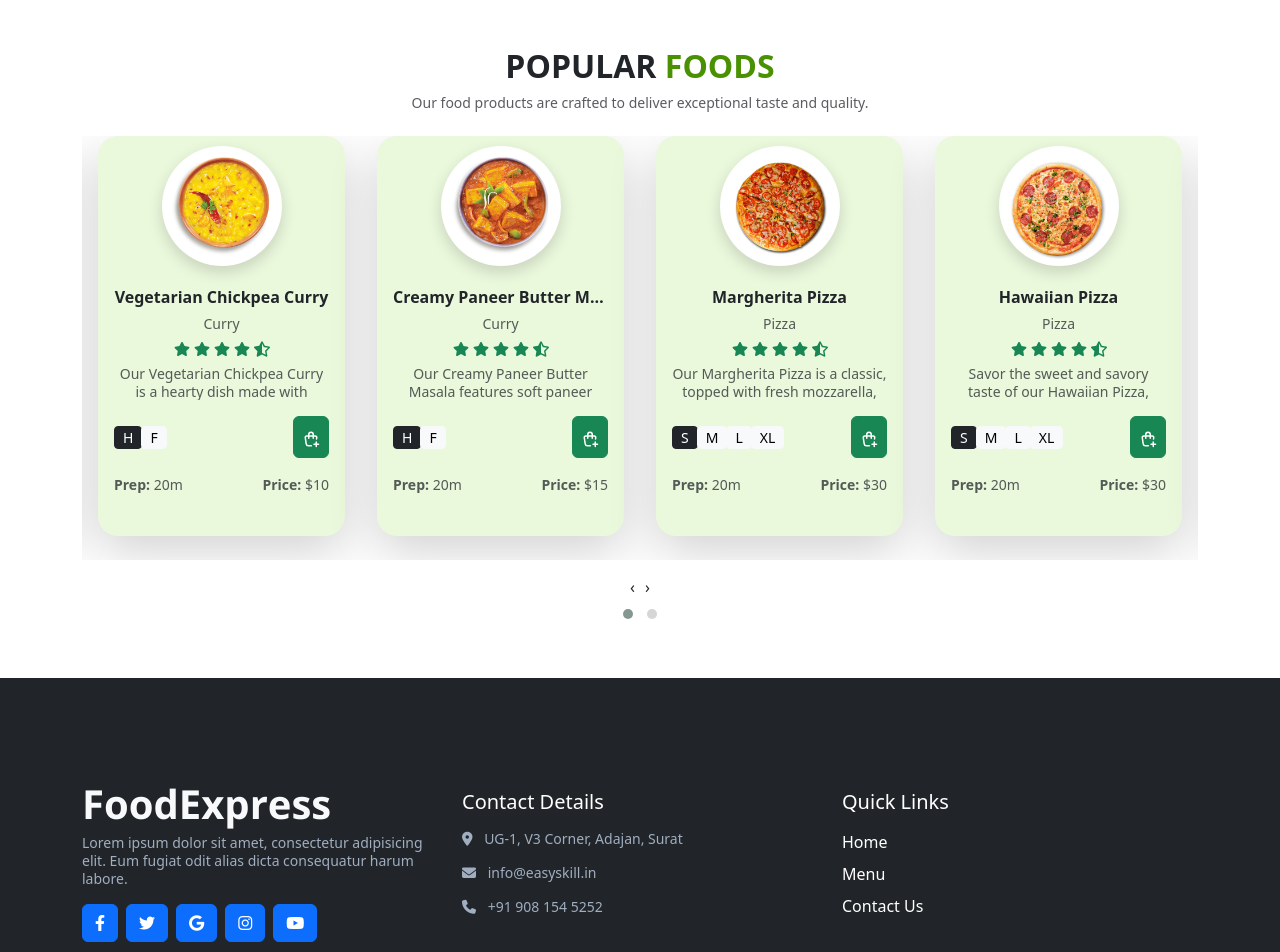
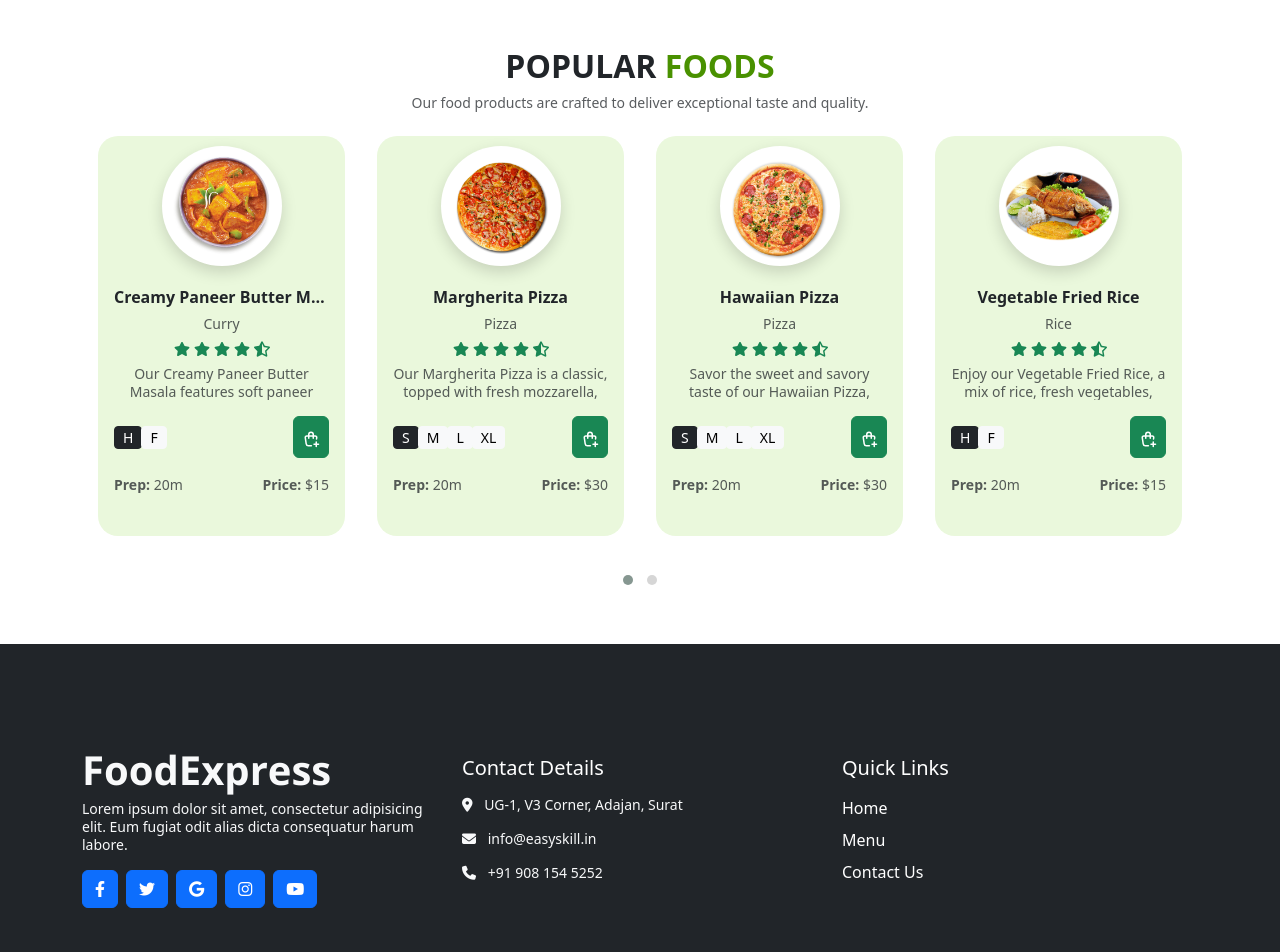
Before and after one commit to KRISH-DHANDHUKIYA/food_project, a React (Vite) app in the folder frontend/: page / in a window 1280 px wide. Shown: the part 1360-2312 px from the top of the page. Built offline with nearby package versions, Linux system fonts and the light colour scheme.

Commit message:
Deploy update

```diff
--- a/frontend/src/Components/Footer.jsx
+++ b/frontend/src/Components/Footer.jsx
@@ -10,7 +10,7 @@ const Footer = () => {
             <Row className="py-5 gy-4">
               <Col xs={12} md={6} lg={4} className="text-center text-lg-start">
                 <Link to="/" className="text-decoration-none"><div className="text-light header1">FoodExpress</div></Link>
-                <p>
+                <p className='text-light'>
                   Lorem ipsum dolor sit amet, consectetur adipisicing elit. Eum fugiat odit alias dicta consequatur harum labore.
                 </p>
                 <div className="d-flex justify-content-center justify-content-lg-start
@@ -35,9 +35,9 @@ const Footer = () => {
 
               <Col xs={12} sm={6} lg={4} className="text-center text-lg-start">
                 <h6 className="my-3 fs-5">Contact Details</h6>
-                <p><i className="fa-solid fa-location-dot me-2" /> UG-1, V3 Corner, Adajan, Surat</p>
-                <p><i className="fa-solid fa-envelope me-2" /> info@easyskill.in</p>
-                <p><i className="fas fa-phone me-2" /> +91 908 154 5252</p>
+                <p className='text-light'><i className="fa-solid fa-location-dot me-2 text-light" /> UG-1, V3 Corner, Adajan, Surat</p>
+                <p className='text-light'><i className="fa-solid fa-envelope me-2 text-light" /> info@easyskill.in</p>
+                <p className='text-light'><i className="fas fa-phone me-2 text-light" /> +91 908 154 5252</p>
               </Col>
 
               <Col xs={12} sm={6} lg={4} className="text-center text-lg-start">
--- a/frontend/src/Pages.css/Home1.css
+++ b/frontend/src/Pages.css/Home1.css
@@ -156,3 +156,8 @@
  .hover1:hover img {
      transform: scale(1.1);
  }
+
+ .card img:hover {
+     transform: scale(1.05);
+     transition: transform 0.3s ease;
+ }
--- a/frontend/src/PagesLayout/Foods.jsx
+++ b/frontend/src/PagesLayout/Foods.jsx
@@ -17,7 +17,7 @@ const Foods = () => {
         if (foods && foods.length > 0) {
             const data = foods.filter((item) => item.popular);
             setPopularFoods(data.slice(0, 6));
-            //  console.log(foods);
+            console.log(foods);
         }
     }, [foods]);
 
@@ -25,14 +25,12 @@ const Foods = () => {
         <section className="py-5">
             <Container>
                 <Title title1="POPULAR" title2="FOODS" titleStyles="text-center mb-4" paraStyles="d-block" />
-
-                {popularFoods.length > 0 && (
                 <OwlCarousel
                     className="owl-theme"
-                        autoPlay
+                    autoplay
                     autoplayTimeout={3500}
                     loop
-                        nav
+                    nav={false}
                     responsive={{
                         0: { items: 1 },
                         768: { items: 2 },
@@ -47,7 +45,7 @@ const Foods = () => {
                         </div>
                     ))}
                 </OwlCarousel>
-                )}
+
             </Container>
         </section>
     );
--- a/frontend/src/PagesLayout/Item.jsx
+++ b/frontend/src/PagesLayout/Item.jsx
@@ -1,82 +1,3 @@
-// import { useContext, useState } from "react";
-// import {  Image } from "react-bootstrap";
-// import { FaStar, FaStarHalfStroke } from "react-icons/fa6";
-// import { ShopContext } from "../Context/ShopContext";
-// import { TbShoppingBagPlus } from "react-icons/tb"
-
-// const Item = ({ food }) => {
-
-//     const { currency } = useContext(ShopContext)
-
-//     const [size, setSize] = useState(food.sizes[0])
-
-//     return (
-//         <div className="flex rounded-xl bg-deep relative">
-//             <div className="flexCenter m-6 rounded-full absolute top-0 bottom-0 -left-[88px ]">
-//                 <Image
-//                     src={food.image}
-//                     alt={food.name}
-//                     height={155}
-//                     width={155}
-//                     style={{
-//                         objectFit: "contain"
-//                     }}
-//                     roundedCircle
-//                     className="img-fluid rounded-circle mb-2"
-//                 // onError={(e) => {
-//                 //     e.target.onerror = null;
-//                 //     e.target.src = "/fallback-image.jpg";
-//                 // }}
-//                 />
-//             </div>
-//             <div className="mx-4 pl-20">
-//                 <div className="py-3 ">
-//                     <h4 className="bold-16 line-clamp-1 mb-1">{food.name}</h4>
-//                     <div className="flex items-center justify-between pb-2">
-//                         <h5 className="medium-14">{food.category}</h5>
-//                         <div className="flex items-center justify-start gap-x-1 text-secondary bold-14 ">
-//                             <FaStar />
-//                             <FaStar />
-//                             <FaStar />
-//                             <FaStar />
-//                             <FaStarHalfStroke />
-//                         </div>
-//                     </div>
-//                     <p className="line-clamp-2">{food.description}</p>
-//                     <div className="flexBetween mb-2">
-//                         <div className="flex gap-1">
-//                             {[...food.sizes].sort((a, b) => {
-//                                 const order = ["H", "F", "S", "M", "L", 'XL']
-//                                 return order.indexOf(a) - order.indexOf(b)
-//                             }).map((item, i) => (
-//                                 <button key={i} className={`${item == size ? "ring-1 ring-slate-900/10" : ''} h-6 w-6 bg-light text-xs fontsemibold rounded-sm`}>{item}</button>
-//                             ))}
-//                         </div>
-//                         <button className="flexCenter gap-x-1 text-[18px] bg-secondary text-white rounded-sm p-[3px] "><TbShoppingBagPlus /></button>
-//                     </div>
-//                     {/* Order  */}
-//                     <div className="flexBetween rounded-xl pb-3 text-[13px]">
-//                         <div className="flexBetween gsp-1">
-//                             <h5>Prep:</h5>
-//                             <p className="text-xs relative top-[1px]">20m</p>
-//                         </div>
-//                         <hr className="h-4 w-[1px] bg-tertiary/10 border-none" />
-//                         <div className="flexCenter gsp-1">
-//                             <h5>Price:</h5>
-//                             {/* Dynamically update the price */}
-//                             <p className="text-xs text-secondary relative top-[1px]">
-//                                 {currency}{food.price[size]}
-//                             </p>
-//                         </div>
-//                     </div>
-//                 </div>
-//             </div>
-//         </div>
-
-//     );
-// };
-
-// export default Item;
 import { useContext, useState } from "react";
 import { Card, Button, Image, ButtonGroup } from "react-bootstrap";
 import { FaStar, FaStarHalfAlt } from "react-icons/fa";
@@ -84,46 +5,26 @@ import { TbShoppingBagPlus } from "react-icons/tb";
 import { ShopContext } from "../Context/ShopContext";
 
 const Item = ({ food }) => {
+
     const { currency } = useContext(ShopContext);
     const [size, setSize] = useState(food.sizes[0]);
 
     return (
         <Card
-            className="text-center position-relative border-0 shadow-lg mb-4"
-            style={{
-                borderRadius: "20px",
-                backgroundColor: "#eaf8dc",
-                paddingTop: "80px",
-                overflow: "hidden",
-                minHeight: "400px",
-            }}
-        >
-            {/* Floating Image */}
+            className="text-center position-relative border-0 mb-4"
+            style={{ borderRadius: "20px", backgroundColor: "#eaf8dc", paddingTop: "80px", overflow: "hidden", minHeight: "400px", }}>
             <div
                 className="position-absolute top-0 start-50 translate-middle"
-                style={{
-                    zIndex: 1,
-                    marginTop: "70px",
-                }}
-            >
-                <Image
-                    src={food.image}
-                    alt={food.name}
-                    width={120}
-                    height={120}
-                    roundedCircle
+                style={{ zIndex: 1, marginTop: "70px" }}>
+                <Image fluid src={food.image} alt={food.name} className="rounded-circle"
                     style={{
-                        objectFit: "cover",
-                        backgroundColor: "#fff",
-                        padding: "6px",
+                        width: "120px", height: "120px", objectFit: "cover", backgroundColor: "#fff", padding: "6px",
                         boxShadow: "0 6px 15px rgba(0,0,0,0.15)",
-                    }}
-                />
+                    }} />
             </div>
 
-            {/* Card Content */}
             <div className="px-3 pt-5 mt-4">
-                <h6 className="fw-bold text-truncate">{food.name}</h6>
+                <h6 className="fw-bold text-truncate fs-6">{food.name}</h6>
                 <p className="text-muted small mb-2">{food.category}</p>
 
                 <div className="text-success d-flex justify-content-center gap-1 mb-2 fs-6">
@@ -134,36 +35,30 @@ const Item = ({ food }) => {
                     <FaStarHalfAlt />
                 </div>
 
-                <p className="text-muted small" style={{ height: "2.5em", overflow: "hidden" }}>
+                <p className="text-muted small mb-3"
+                    style={{ height: "2.5em", overflow: "hidden", textOverflow: "ellipsis" }}>
                     {food.description}
                 </p>
 
-                {/* Size Selector and Add Button */}
                 <div className="d-flex justify-content-between align-items-center my-3">
                     <ButtonGroup size="sm">
-                        {[...food.sizes]
-                            .sort((a, b) => {
-                                const order = ["H", "F", "S", "M", "L", "XL"];
-                                return order.indexOf(a) - order.indexOf(b);
-                            })
-                            .map((item, i) => (
-                                <Button
-                                    key={i}
-                                    variant={item === size ? "dark" : "light"}
-                                    className="rounded-1 px-2 py-0"
-                                    onClick={() => setSize(item)}
-                                >
-                                    {item}
-                                </Button>
-                            ))}
+                        {[...food.sizes].sort((a, b) => {
+                            const order = ["H", "F", "S", "M", "L", "XL"];
+                            return order.indexOf(a) - order.indexOf(b);
+                        }).map((item, i) => (
+                            <Button key={i} variant={item === size ? "dark" : "light"} className="rounded-1 px-2 py-0"
+                                onClick={() => setSize(item)}>
+                                {item}
+                            </Button>
+                        ))}
                     </ButtonGroup>
 
-                    <Button variant="success" className="p-2 rounded-2">
+                    <Button variant="success" className="p-2 rounded-2" aria-label="Add to Cart">
                         <TbShoppingBagPlus size={18} color="#fff" />
                     </Button>
+
                 </div>
 
-                {/* Footer Info */}
                 <div className="d-flex justify-content-between text-muted small">
                     <span><strong>Prep:</strong> 20m</span>
                     <span><strong>Price:</strong> {currency}{food.price[size]}</span>
```
Lines whose indentation alone changed are shown as unchanged.
